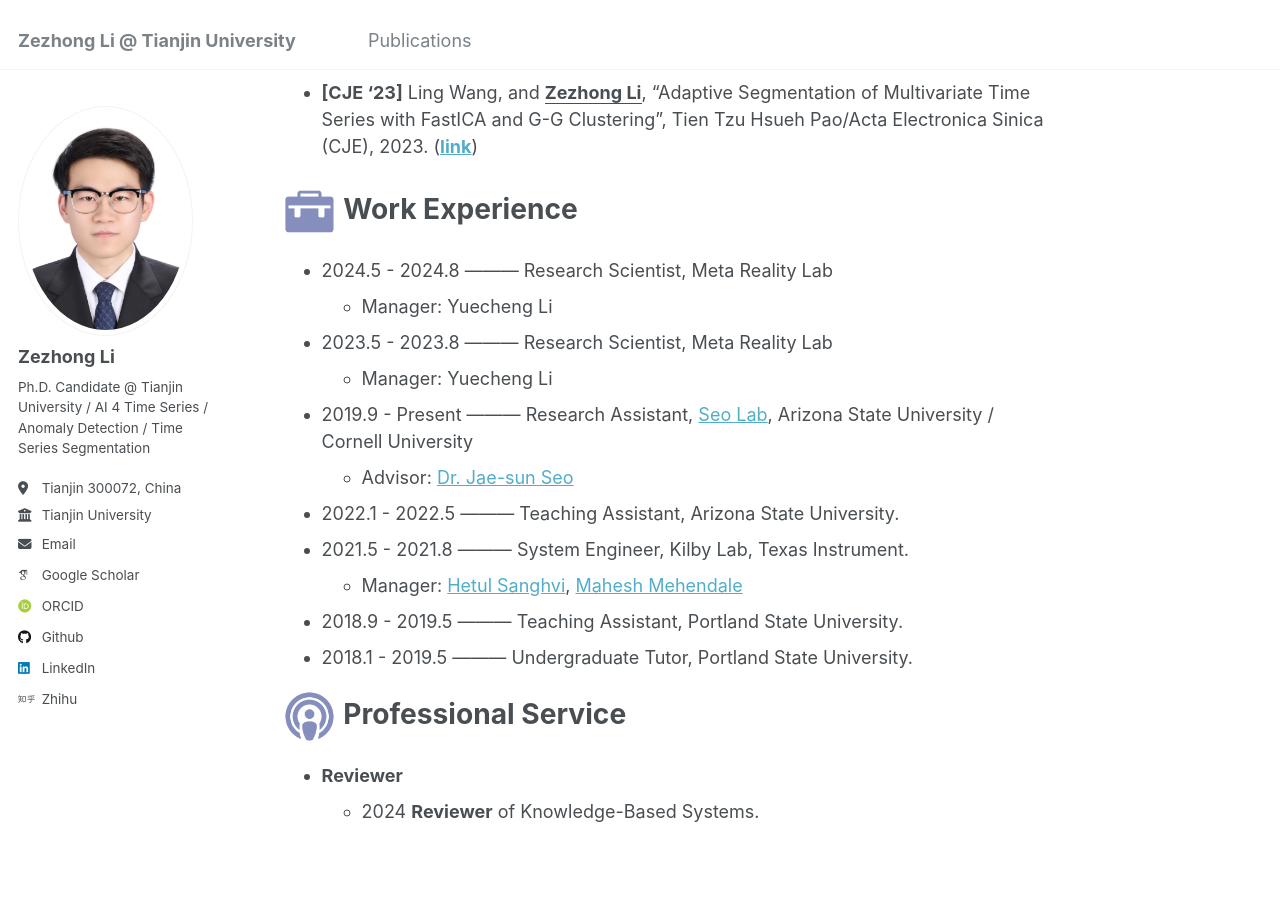
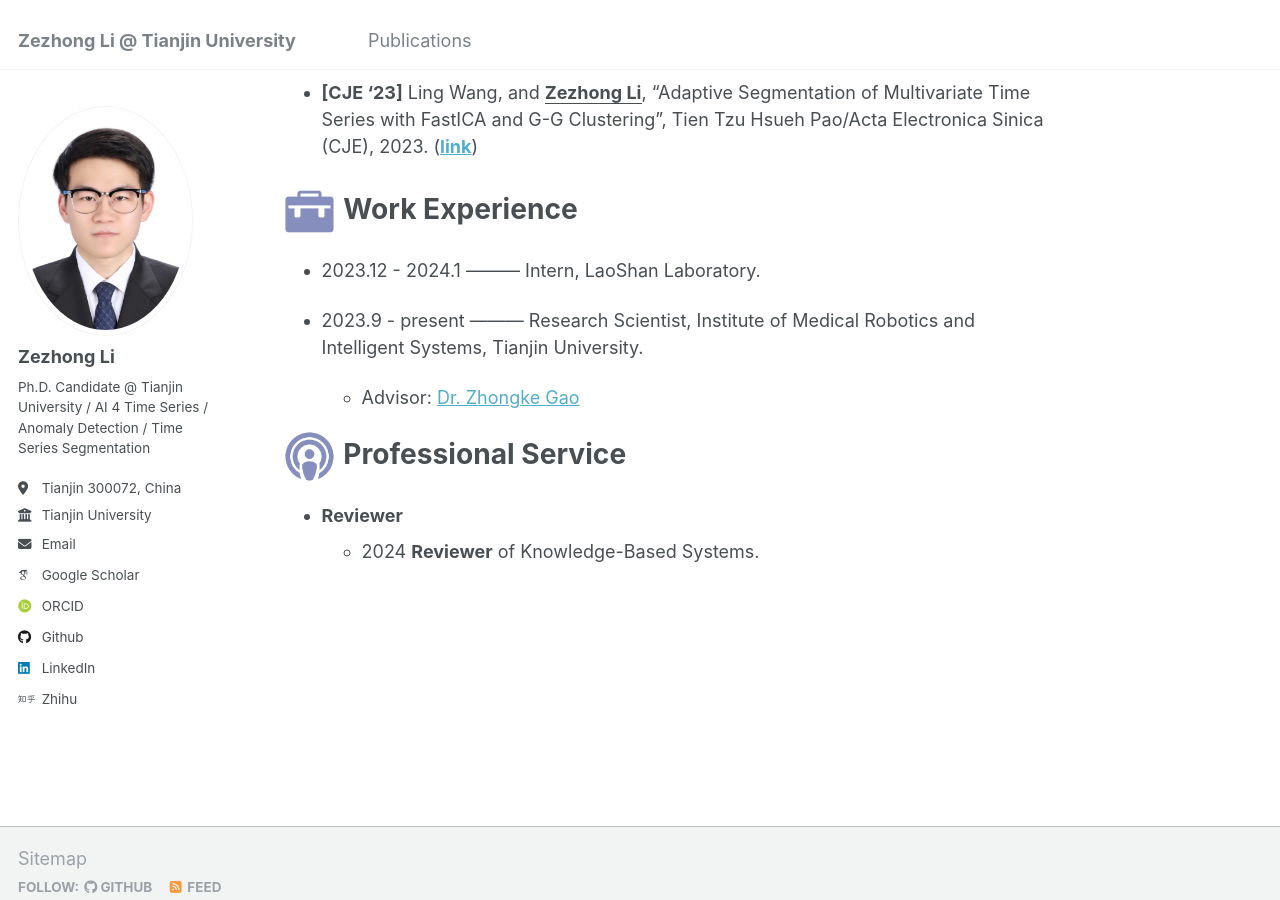
Before and after one commit to lzz19980125/lzz19980125.github.io, a Jekyll site: the page built from _pages/about.md, in a window 1280 px wide and 900 px high, scrolled down 1355 px. Built offline with Jekyll 4.4.1, drawn with Linux system fonts in a browser that asks for light colours; some web fonts are replaced.

Commit message:
Update about.md

```diff
--- a/_pages/about.md
+++ b/_pages/about.md
@@ -47,19 +47,10 @@ I am a second-year Ph.D. candidate in the Institute of Artificial intelligence a
 
 # <img src="../images/work_icon.jpg" width="55" height="50"> Work Experience
 
-- 2024.5 - 2024.8 --------- Research Scientist, Meta Reality Lab
-  - Manager: Yuecheng Li
+- 2023.12 - 2024.1 --------- Intern, LaoShan Laboratory.
 
-- 2023.5 - 2023.8 --------- Research Scientist, Meta Reality Lab
-  - Manager: Yuecheng Li
-
-- 2019.9 - Present --------- Research Assistant, [Seo Lab](https://faculty.engineering.asu.edu/jseo/), Arizona State University / Cornell University
-  - Advisor: [Dr. Jae-sun Seo](https://www.linkedin.com/in/jae-sun-seo-21062717/)
-- 2022.1 - 2022.5  --------- Teaching Assistant, Arizona State University.
-- 2021.5 - 2021.8  --------- System Engineer, Kilby Lab, Texas Instrument.
-  - Manager: [Hetul Sanghvi](https://www.linkedin.com/in/hetulsanghvi/), [Mahesh Mehendale](https://www.linkedin.com/in/mahesh-mehendale/)
-- 2018.9 - 2019.5  --------- Teaching Assistant, Portland State University.
-- 2018.1 - 2019.5  --------- Undergraduate Tutor, Portland State University.
+- 2023.9 - present --------- Research Scientist, Institute of Medical Robotics and Intelligent Systems, Tianjin University.
+  - Advisor: [Dr. Zhongke Gao](https://imris.tju.edu.cn/info/1061/1231.htm)
 
 
 # <img src="../images/service.png" width="55" height="50"> Professional Service
```
